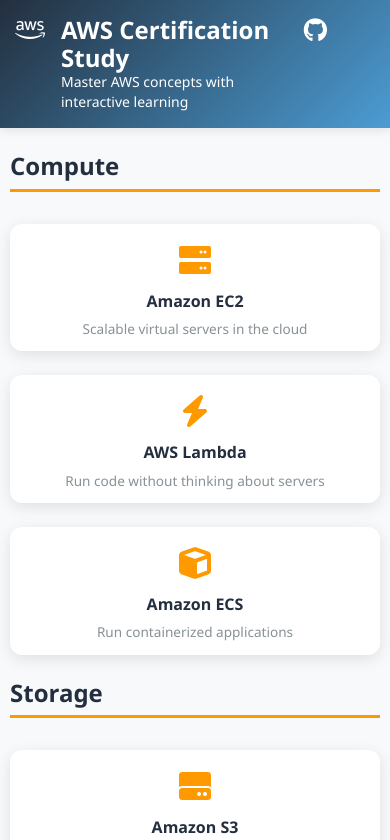
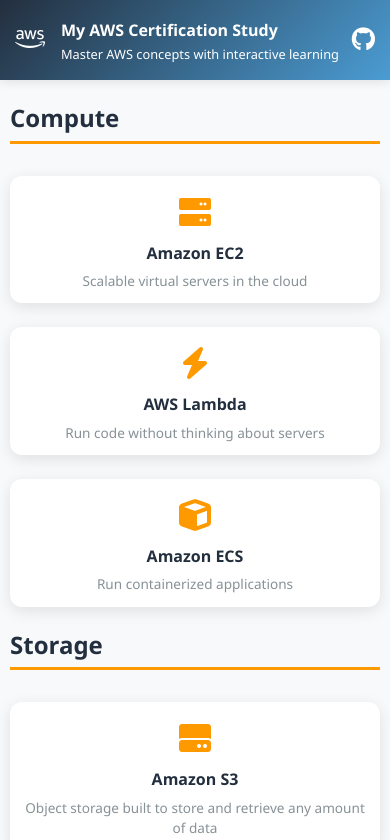
Before and after one commit to ymougenel/aws-certification, an Angular app in the folder aws-services-app/: page / in a window 390 px wide. Shown: the top 840 px of the page. Built offline with nearby package versions, Linux system fonts and the light colour scheme.

Commit message:
style: mobile rendering

```diff
--- a/aws-services-app/src/app/shell/footer/footer.component.html
+++ b/aws-services-app/src/app/shell/footer/footer.component.html
@@ -1,8 +1,9 @@
-<footer class="bg-gray-50 border-t border-gray-200 mt-auto">
+<footer id="footer-component" class="bg-gray-50 border-t border-gray-200 mt-auto">
     <div class="max-w-7xl mx-auto px-4 sm:px-6 lg:px-8 py-6">
         <div class="flex justify-between items-center">
-            <div class="flex items-center space-x-2">
-                <span class="text-sm text-gray-600 font-medium">MIT License</span></div>
+            <div id="licence" class="flex items-center space-x-2">
+                <span class="text-sm text-gray-600 font-medium">MIT License</span>
+            </div>
             <div class="text-center"><p class="text-sm text-gray-600">Made in <span class="font-semibold">{{ current_date | date:'yyyy' }}</span> by
                 <a class="font-semibold text-blue-600" href="https://blog.ymougenel.com/about/">ymougenel</a>, with <span class="text-red-500">❤️</span>
                 and <span class="font-semibold text-purple-600">AI</span></p></div>
--- a/aws-services-app/src/app/shell/footer/footer.component.scss
+++ b/aws-services-app/src/app/shell/footer/footer.component.scss
@@ -0,0 +1,5 @@
+@media (max-width: 400px) {
+  #licence span {
+    font-size: 0.8 rem;
+  }
+}
--- a/aws-services-app/src/app/shell/header/header.component.html
+++ b/aws-services-app/src/app/shell/header/header.component.html
@@ -1,21 +1,22 @@
 <div class="aws-header ">
     <div class="container flex">
-        <div>
+        <!--        THE AWS LOGO   -->
+        <div class="flex align-items-center">
             <h1 class="mb-0">
-                <i class="fab fa-aws me-3"></i>
+                <i class="fab fa-aws fa-xl me-3"></i>
             </h1>
 
         </div>
 
         <div class="flex items-center space-x-4">
             <div>
-                <h1 class="text-xl font-bold ">AWS Certification Study</h1>
+                <h1 class="text-xl font-bold ">My AWS Certification Study</h1>
                 <p class="text-sm">Master AWS concepts with interactive learning</p>
             </div>
         </div>
-        <h1 class="mb-0 ml-auto">
+        <h1 class="mb-0 ml-auto" id="github_project">
             <a href="https://github.com/ymougenel/aws-certification" alt="lien github">
-                <i class="fab fa-github me-5"></i>
+                <i class="fab fa-github fa-xl me-5"></i>
             </a>
         </h1>
     </div>
--- a/aws-services-app/src/app/shell/header/header.component.scss
+++ b/aws-services-app/src/app/shell/header/header.component.scss
@@ -8,3 +8,19 @@
     font-size: 1.5rem;
   }
 }
+
+@media (max-width: 400px) {
+  .aws-header h1 {
+    font-size: 1rem;
+  }
+  .aws-header p {
+    font-size: 0.8rem;
+  }
+
+  #github_project {
+    align-content: center;
+  }
+  #github_project i {
+    margin-right: 0rem !important;
+  }
+}
```
